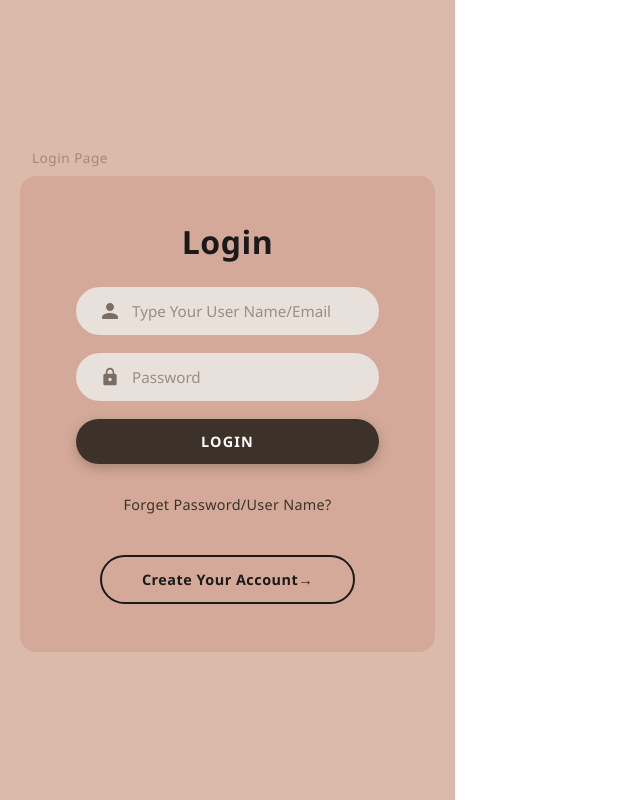
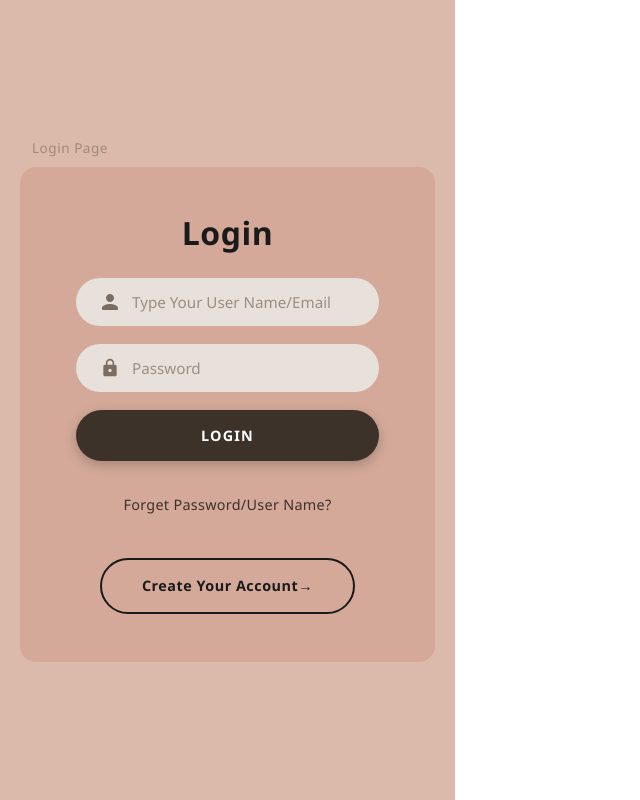
Before and after one commit to Dakshina-Migara/smartbiz-frontend-react, a React (Vite) app: page / in a window 1280 px wide. Shown: the whole page, without its empty margins (0-640 px from the left). Built offline with nearby package versions, Linux system fonts and the light colour scheme.

Commit message:
update the button

```diff
--- a/src/common/component/Button/Button.css
+++ b/src/common/component/Button/Button.css
@@ -1,100 +1,85 @@
-/* ===== Base Button ===== */
-.btn {
-    display: inline-flex;
-    align-items: center;
-    justify-content: center;
-    gap: 8px;
-    border: none;
+/* ===== SmartBiz Button Overrides ===== */
+
+/* Filled — dark background (LOGIN) */
+.smartbiz-btn--filled.MuiButton-contained {
+    background-color: #3d3229;
+    color: #ffffff;
     border-radius: 30px;
     font-family: 'Segoe UI', 'Roboto', sans-serif;
     font-weight: 600;
     letter-spacing: 1.2px;
-    cursor: pointer;
+    text-transform: uppercase;
+    box-shadow: 0 4px 12px rgba(61, 50, 41, 0.3);
     transition: all 0.3s ease;
-    text-transform: uppercase;
-    outline: none;
 }
 
-.btn:disabled {
-    opacity: 0.5;
-    cursor: not-allowed;
-}
-
-/* ===== Variants ===== */
-
-/* Filled — dark background (LOGIN button) */
-.btn--filled {
-    background-color: #3d3229;
-    color: #ffffff;
-    box-shadow: 0 4px 12px rgba(61, 50, 41, 0.3);
-}
-
-.btn--filled:hover:not(:disabled) {
+.smartbiz-btn--filled.MuiButton-contained:hover {
     background-color: #2a2118;
     box-shadow: 0 6px 18px rgba(61, 50, 41, 0.45);
     transform: translateY(-1px);
 }
 
-.btn--filled:active:not(:disabled) {
+.smartbiz-btn--filled.MuiButton-contained:active {
     transform: translateY(0);
     box-shadow: 0 2px 8px rgba(61, 50, 41, 0.3);
 }
 
 /* Outlined — border with dark text (Create Your Account) */
-.btn--outlined {
+.smartbiz-btn--outlined.MuiButton-outlined {
     background-color: transparent;
     color: #1a1a1a;
     border: 2.5px solid #1a1a1a;
+    border-radius: 30px;
+    font-family: 'Segoe UI', 'Roboto', sans-serif;
+    font-weight: 600;
+    letter-spacing: 0.5px;
     text-transform: none;
-    letter-spacing: 0.5px;
+    transition: all 0.3s ease;
 }
 
-.btn--outlined:hover:not(:disabled) {
+.smartbiz-btn--outlined.MuiButton-outlined:hover {
     background-color: #1a1a1a;
     color: #ffffff;
+    border-color: #1a1a1a;
     transform: translateY(-1px);
     box-shadow: 0 4px 14px rgba(26, 26, 26, 0.3);
 }
 
-.btn--outlined:active:not(:disabled) {
+.smartbiz-btn--outlined.MuiButton-outlined:active {
     transform: translateY(0);
 }
 
-/* Text — looks like a link (Forgot Password) */
-.btn--text {
+/* Text — link style (Forgot Password) */
+.smartbiz-btn--text.MuiButton-text {
     background: none;
     color: #3d3229;
+    font-family: 'Segoe UI', 'Roboto', sans-serif;
     font-weight: 500;
     letter-spacing: 0.3px;
     text-transform: none;
-    padding: 4px 8px;
     border-radius: 6px;
     font-size: 0.85rem;
+    padding: 4px 8px;
 }
 
-.btn--text:hover:not(:disabled) {
+.smartbiz-btn--text.MuiButton-text:hover {
     color: #1a1a1a;
     text-decoration: underline;
     background-color: rgba(61, 50, 41, 0.06);
 }
 
-/* ===== Sizes ===== */
-.btn--small {
+/* ===== Size Overrides ===== */
+.smartbiz-btn--small.MuiButton-root {
     padding: 8px 24px;
     font-size: 0.8rem;
 }
 
-.btn--medium {
+.smartbiz-btn--medium.MuiButton-root {
     padding: 13px 40px;
     font-size: 0.9rem;
 }
 
-.btn--large {
+.smartbiz-btn--large.MuiButton-root {
     padding: 16px 56px;
     font-size: 1rem;
 }
-
-/* ===== Full Width ===== */
-.btn--full-width {
-    width: 100%;
-}
--- a/src/common/component/Button/Button.jsx
+++ b/src/common/component/Button/Button.jsx
@@ -1,35 +1,48 @@
+import MuiButton from '@mui/material/Button'
 import './Button.css'
 
-function Button({
+export default function Button({
     children,
     onClick,
     type = 'button',
-    variant = 'filled',  // 'filled' | 'outlined' | 'text'
-    size = 'medium',      // 'small' | 'medium' | 'large'
+    variant = 'filled',
+    size = 'medium',
     fullWidth = false,
     disabled = false,
+    startIcon,
+    endIcon,
     className = '',
     ...props
 }) {
+    // Map our custom variants to MUI variants
+    const muiVariantMap = {
+        filled: 'contained',
+        outlined: 'outlined',
+        text: 'text'
+    }
+
     const classNames = [
-        'btn',
-        `btn--${variant}`,
-        `btn--${size}`,
-        fullWidth ? 'btn--full-width' : '',
+        'smartbiz-btn',
+        `smartbiz-btn--${variant}`,
+        `smartbiz-btn--${size}`,
         className
     ].filter(Boolean).join(' ')
 
     return (
-        <button
+        <MuiButton
             type={type}
+            variant={muiVariantMap[variant] || 'contained'}
+            size={size}
+            fullWidth={fullWidth}
+            disabled={disabled}
+            onClick={onClick}
+            startIcon={startIcon}
+            endIcon={endIcon}
             className={classNames}
-            onClick={onClick}
-            disabled={disabled}
+            disableElevation
             {...props}
         >
             {children}
-        </button>
+        </MuiButton>
     )
 }
-
-export default Button
```
